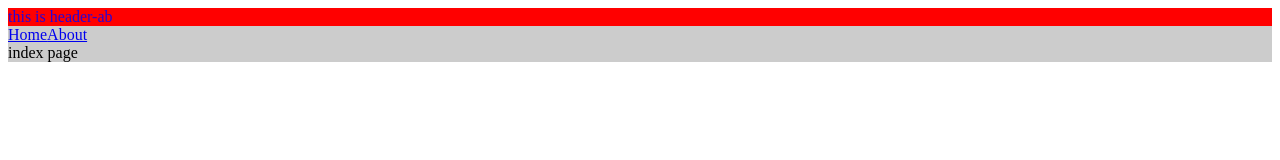
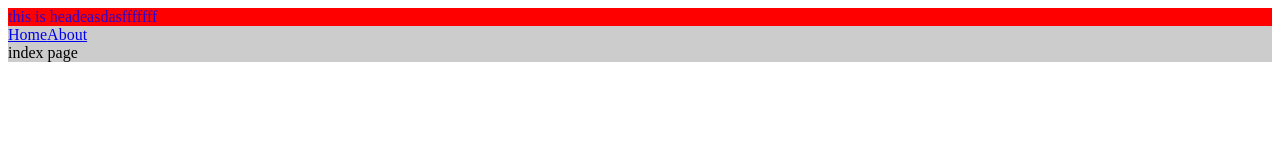
Before and after one commit to idsbllp/react-kit, a React app: page / in a window 1280 px wide. Shown: the top 160 px of the page. Built offline with nearby package versions, Linux system fonts and the light colour scheme; the HTML template or start-up script is replaced by a standard one.

Commit message:
Fix hot load, fixes #1

```diff
--- a/package.json
+++ b/package.json
@@ -18,6 +18,7 @@
     "autoprefixer": "^7.1.2",
     "babel-core": "^6.22.1",
     "babel-loader": "^7.1.1",
+    "babel-plugin-react-transform": "^3.0.0",
     "babel-plugin-transform-runtime": "^6.22.0",
     "babel-preset-env": "^1.3.2",
     "babel-preset-react": "^6.24.1",
@@ -41,6 +42,7 @@
     "optimize-css-assets-webpack-plugin": "^2.0.0",
     "ora": "^1.2.0",
     "postcss-loader": "^2.0.6",
+    "react-transform-hmr": "^1.0.4",
     "rimraf": "^2.6.0",
     "semver": "^5.3.0",
     "shelljs": "^0.7.6",
--- a/src/components/header/index.jsx
+++ b/src/components/header/index.jsx
@@ -4,7 +4,7 @@ export default class Loading extends Component {
   render() {
     return (
 			<header>
-        this is header-ab
+        this is headeasdasfffffff
       </header>
     )
   }
```
Also changed, not shown: .babelrc.
